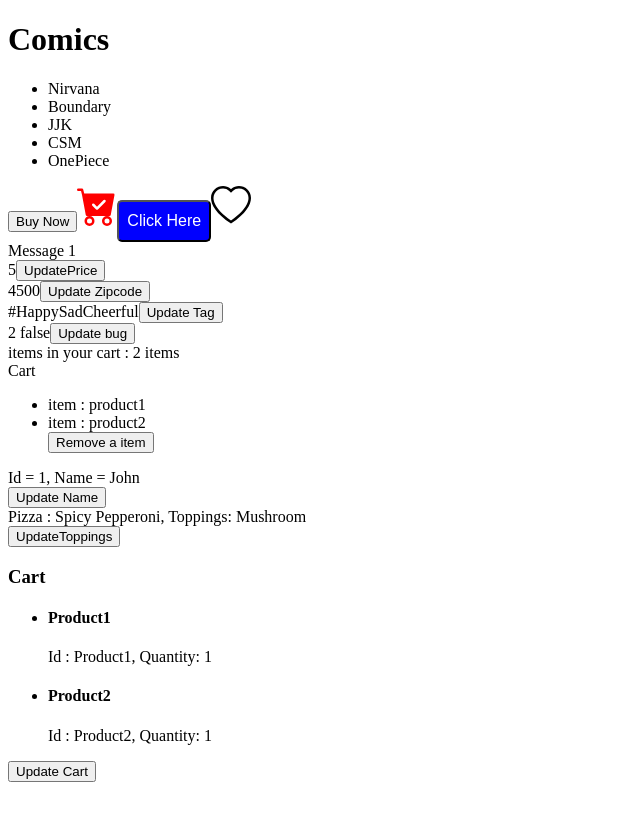
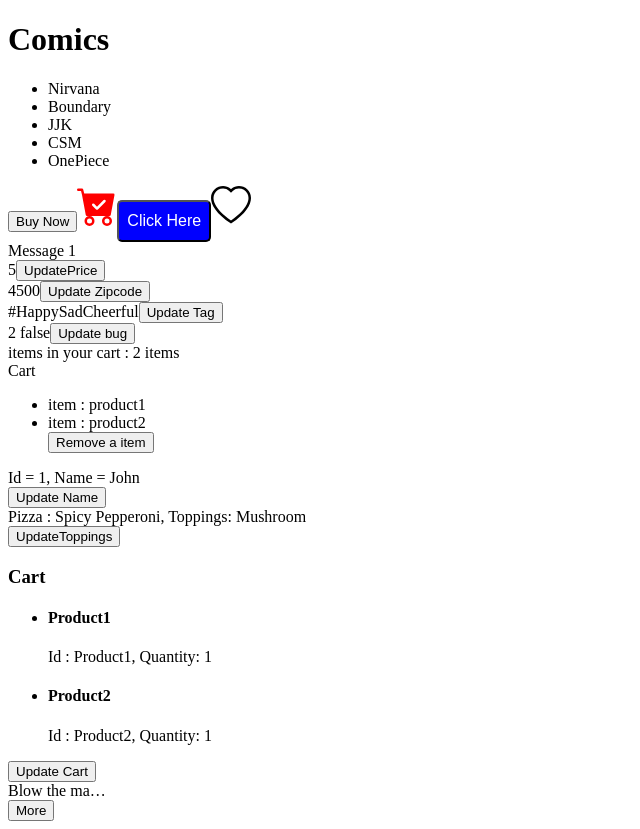
Before and after one commit to animesh0701/comic_app, a React (Vite) app: page / in a window 1280 px wide. Shown: the whole page, without its empty margins (0-640 px from the left). Before the commit the page ends 800 px from the top, so only its background shows below. Built offline with nearby package versions, Linux system fonts and the light colour scheme; the HTML template or start-up script is replaced by a standard one.

Commit message:
ExpandableText my implementation

```diff
--- a/src/App.tsx
+++ b/src/App.tsx
@@ -16,6 +16,7 @@ import Cart from "./components/Cart";
 import UpdateName from "./components/UpdateName";
 import UpdateToppings from "./components/UpdateToppings";
 import UpdateCart from "./components/UpdateCart";
+import ExpandableText from "./components/ExpandableText";
 const comics = ["Nirvana", "Boundary", "JJK", "CSM", "OnePiece"];
 
 const handleSelectItem = (item: string) => {
@@ -31,6 +32,7 @@ function App() {
       cartItem.filter((item) => item !== cartItem[cartItem.length - 1])
     );
   };
+
   return (
     <div>
       <ListGroup
@@ -60,6 +62,21 @@ function App() {
       <UpdateName />
       <UpdateToppings />
       <UpdateCart />
+      <ExpandableText>
+        Blow the man down provost marooned to go on account walk the plank rum
+        jolly boat topgallant hornswaggle nipper. Hail-shot gunwalls heave to
+        lateen sail gun Privateer hands coffer hulk avast. Chain Shot galleon
+        draught code of conduct loaded to the gunwalls Brethren of the Coast
+        gangway sutler wench gibbet. Coffer belay hulk fluke topgallant
+        nipperkin loot heave down jack stern. Blow the man down Nelsons folly
+        loaded to the gunwalls gunwalls hang the jib yawl black jack topsail
+        chase keel. Loaded to the gunwalls hearties coxswain parrel starboard
+        swing the lead to go on account come about bilged on her anchor clap of
+        thunder. Crow's nest driver lad fluke boatswain Buccaneer topmast
+        provost brigantine squiffy. Trysail Davy Jones' Locker scuttle Plate
+        Fleet lee run a rig no prey, no pay loot swab bounty. Overhaul Jack Tar
+        hogshead lugsail nipper square-rigged lugger keelhaul grog blossom loot.
+      </ExpandableText>
     </div>
   );
 }
--- /dev/null
+++ b/src/components/ExpandableText.module.css
@@ -0,0 +1,6 @@
+.textContainer-small {
+    width: 100px;
+    overflow: hidden;
+    white-space: nowrap;
+    text-overflow: ellipsis;
+}
--- /dev/null
+++ b/src/components/ExpandableText.tsx
@@ -0,0 +1,30 @@
+import React, { useState } from "react";
+import { ReactNode } from "react";
+import styles from "./ExpandableText.module.css";
+
+interface Props {
+  children: ReactNode;
+}
+
+const ExpandableText = ({ children }: Props) => {
+  const [size, setSize] = useState("small");
+  const [buttonText, setButtonText] = useState("More");
+
+  const clickHandler = () => {
+    setSize(size === "large" ? "small" : "large");
+    setButtonText(buttonText === "More" ? "Less" : "More");
+  };
+
+  return (
+    <div>
+      {size === "small" ? (
+        <div className={styles["textContainer-" + size]}>{children}...</div>
+      ) : (
+        <div>{children}</div>
+      )}
+      <button onClick={clickHandler}>{buttonText}</button>
+    </div>
+  );
+};
+
+export default ExpandableText;
```
